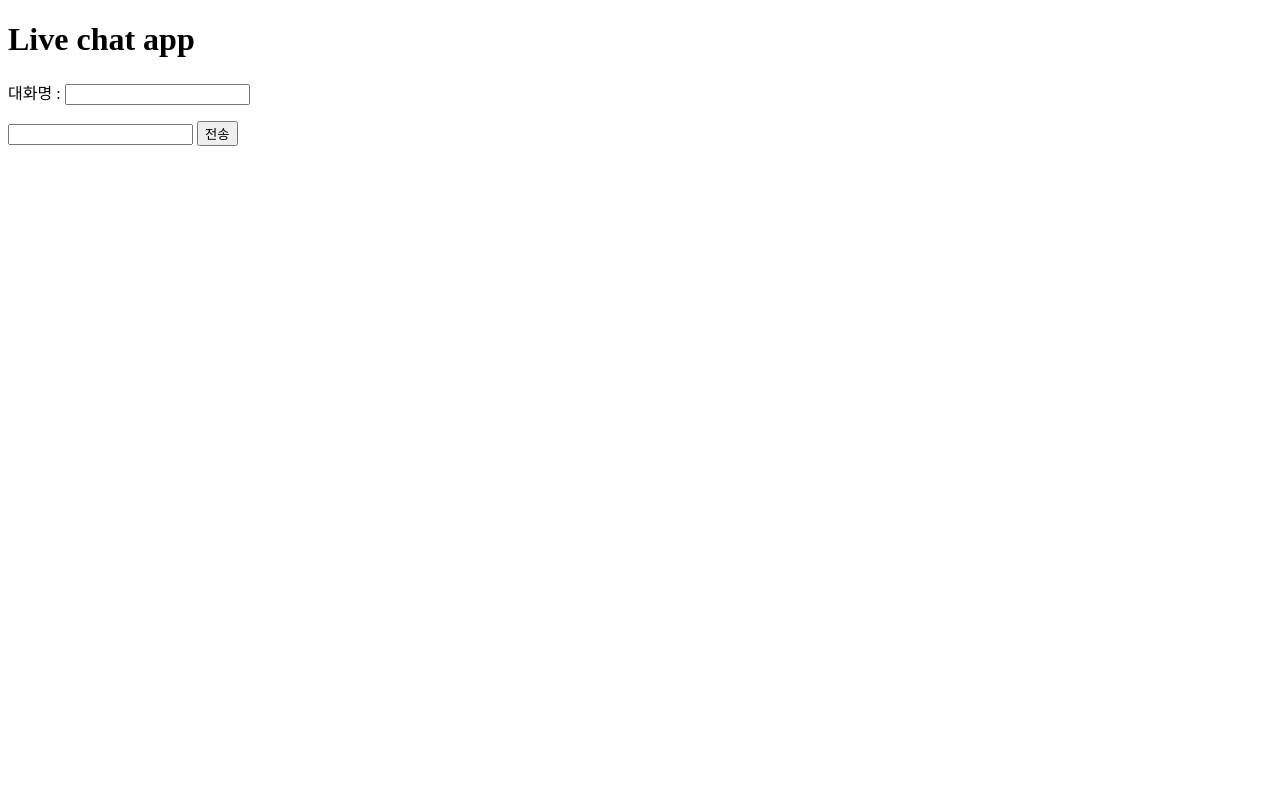
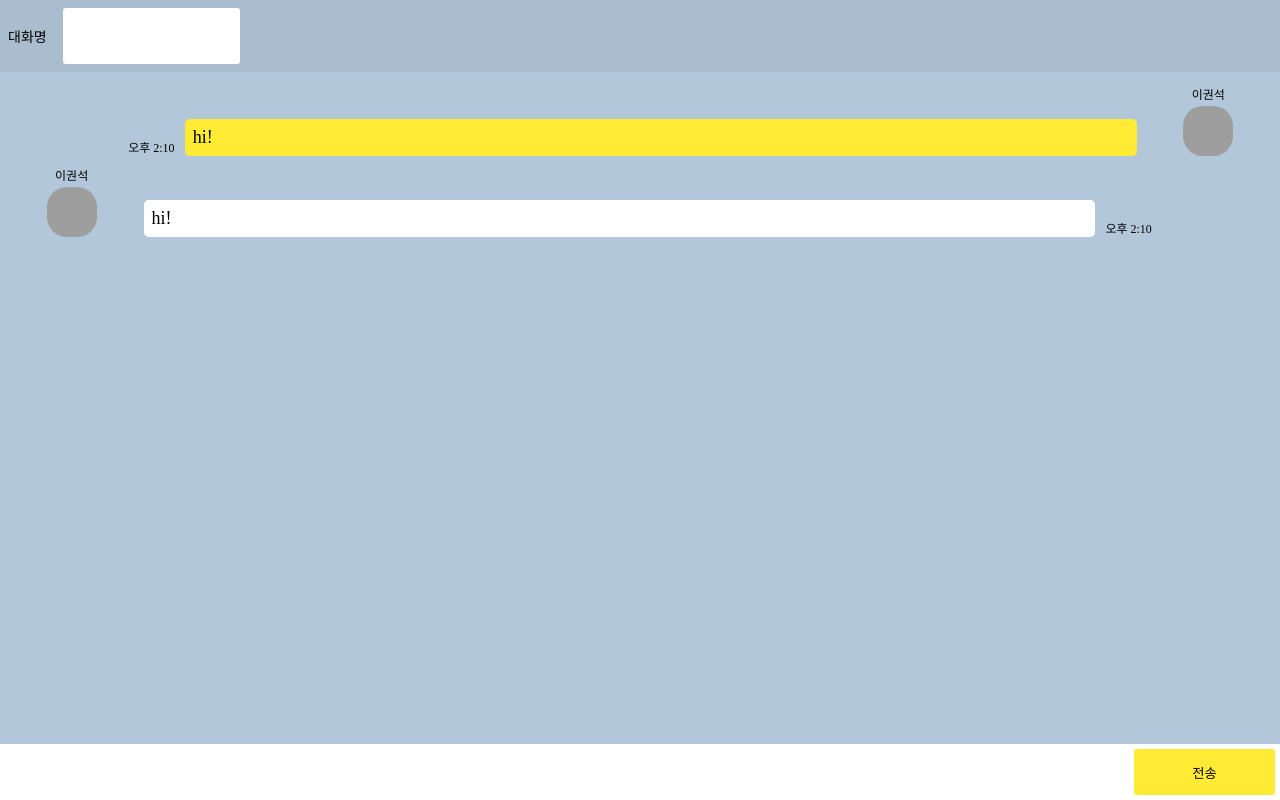
Before and after one commit to LEEGWONSEOK/live-chat-app, a website: page src/index.html in a window 1280 px wide. Drawn offline with nearby package versions, Linux system fonts and the light colour scheme; no server answers; grey boxes are pictures that could not be loaded.

Commit message:
Feat: CSS 작업 진행 완료

```diff
--- /dev/null
+++ b/src/css/style.css
@@ -0,0 +1,127 @@
+* {
+  margin: 0;
+  padding: 0;
+}
+
+html, body {
+  height: 100%;
+}
+
+.wrapper {
+  height: 100%;
+  width: 100%;
+  display: flex;
+  flex-direction: column;
+  overflow: hidden;
+}
+
+.user-container {
+  background: #a9bdce;
+  flex: 1;
+  display: flex;
+  justify-content: flex-start;
+  align-items: center;
+  padding: 0.5rem;
+}
+
+.user-container label {
+  font-size: 14px;
+  margin-right: 1rem;
+}
+
+.user-container input {
+  border-radius: 3px;
+  border: none;
+  height: 100%;
+}
+
+.display-container {
+  background: #b2c7d9;
+  flex: 12;
+  overflow-y: scroll;
+}
+
+.input-container {
+  flex: 1;
+  display: flex;
+  justify-content: stretch;
+  align-items: stretch;
+}
+
+.input-container span {
+  display: flex;
+  justify-content: flex-start;
+  align-items: center;
+  padding: 0.3rem;
+  width: 100%;
+}
+
+.chatting-input {
+  font-size: 10px;
+  height: 100%;
+  flex: 8;
+  border: none;
+}
+
+.send-button {
+  flex: 1;
+  background: #ffeb33;
+  border: none;
+  border-radius: 3px;
+  height: 100%;
+}
+
+.chatting-list li {
+  width: 90%;
+  padding: 0.3rem;
+  display: flex;
+  justify-content: flex-start;
+  align-items: flex-end;
+  margin-top: 0.5rem;
+}
+
+.profile {
+  display: flex;
+  flex-direction: column;
+  align-items: center;
+  justify-content: center;
+  flex: 1;
+}
+
+.profile .user {
+  font-size: 12px;
+  margin-bottom: 0.2rem;
+}
+
+.profile .image {
+  border-radius: 40%;
+  object-fit: cover;
+  width: 50px;
+  height: 50px;
+}
+
+.message {
+  border-radius: 5px;
+  padding: 0.5rem;
+  font-size: 18px;
+  margin: 0 5px;
+  flex: 7;
+}
+
+.time {
+  font-size: 12px;
+  margin: 0 5px;
+}
+
+.sent {
+  flex-direction: row-reverse;
+  float: right;
+}
+
+.sent .message {
+  background: #ffeb33;
+}
+
+.received .message {
+  background: #fff;
+}
--- a/src/index.html
+++ b/src/index.html
@@ -5,22 +5,42 @@
   <meta http-equiv="X-UA-Compatible" content="IE=edge">
   <meta name="viewport" content="width=device-width, initial-scale=1.0">
   <title>Document</title>
+  <link rel="stylesheet" href="css/style.css">
 </head>
 <body>
-  <h1>Live chat app</h1>
   <div class="wrapper">
     <div class="user-container">
-      대화명 : <input type="text" id="nickname">
+      <label for="nickname">대화명</label>
+      <input type="text" id="nickname">
     </div>
     <div class="display-container">
-      <ul class="chatting-list"></ul>
+      <ul class="chatting-list">
+        <li class="sent">
+          <span class="profile">
+            <span class="user">이권석</span>
+            <img class="image" src="http://placeimg.com/50/50/any" alt="any">
+          </span>
+          <span class="message">hi!</span>
+          <span class="time">오후 2:10</span>
+        </li>
+        <li class="received">
+          <span class="profile">
+            <span class="user">이권석</span>
+            <img class="image" src="http://placeimg.com/50/50/any" alt="any">
+          </span>
+          <span class="message">hi!</span>
+          <span class="time">오후 2:10</span>
+        </li>
+      </ul>
     </div>
     <div class="input-container">
-      <input type="text" class="chatting-input">
-      <button class="send-button">전송</button>
+      <span>
+        <input type="text" class="chatting-input">
+        <button class="send-button">전송</button>
+      </span>
     </div>
   </div>
-  <script src="/socket.io/socket.io.js"></script>
-  <script src="js/chat.js"></script>
+  <!-- <script src="/socket.io/socket.io.js"></script>
+  <script src="js/chat.js"></script> -->
 </body>
 </html>
```
